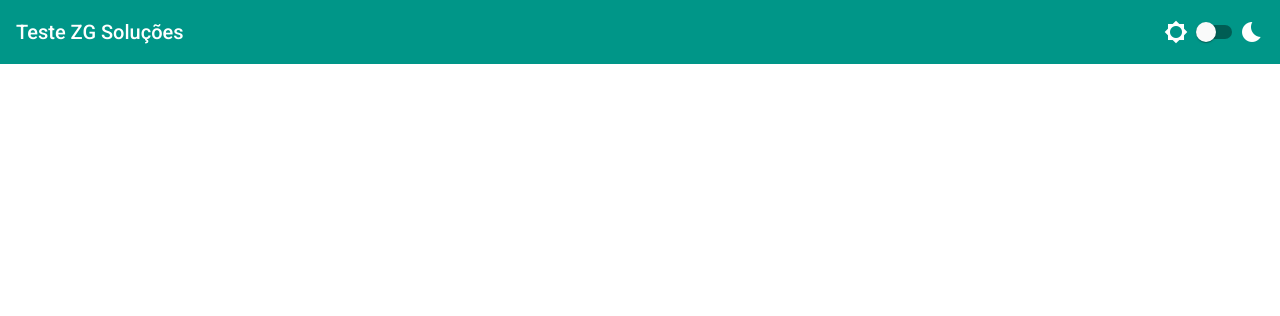
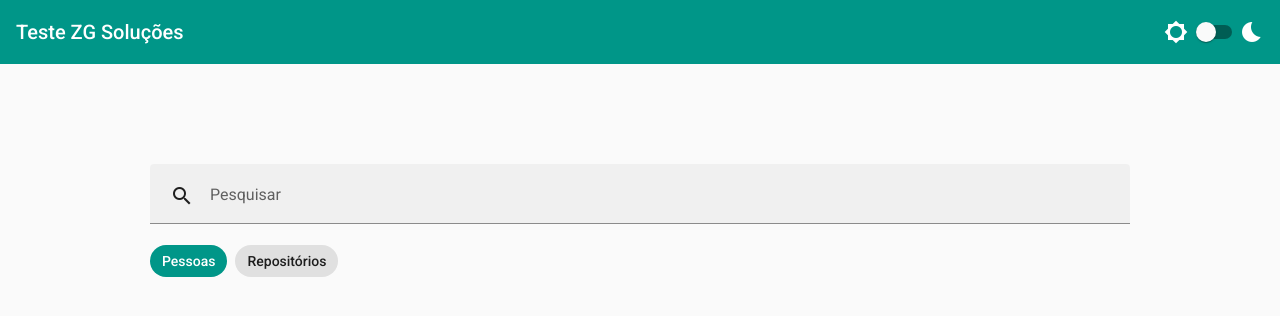
Before and after one commit to deriknyvo/github-search, an Angular app: page / in a window 1280 px wide. Shown: the top 316 px of the page. Built offline with nearby package versions, Linux system fonts and the light colour scheme.

Commit message:
layout ja definido

```diff
--- a/src/app/app.component.html
+++ b/src/app/app.component.html
@@ -1,3 +1,4 @@
+<div class="layout">
   <mat-toolbar color="primary">
     <span>
       Teste ZG Soluções
@@ -8,9 +9,111 @@
       <mat-slide-toggle [formControl]="toggleControl"></mat-slide-toggle>
       <mat-icon>bedtime</mat-icon>
     </div>
-
   </mat-toolbar>
 
-<div class="content mat-app-background">
+  <main class="mat-app-background">
 
+    <form>
+      <mat-form-field appearance="fill">
+        <button matPrefix mat-icon-button aria-label="Search" (click)="search()">
+          <mat-icon>search</mat-icon>
+        </button>
+
+        <mat-label>Pesquisar</mat-label>
+
+        <input cdkFocusInitial matInput [formControl]="value" placeholder="Repositórios ou pessoas">
+
+        <button *ngIf="value.value" matSuffix mat-icon-button aria-label="Clear" (click)="value.setValue('')">
+          <mat-icon>close</mat-icon>
+        </button>
+      </mat-form-field>
+
+      <mat-chip-list aria-label="Filters">
+        <mat-chip color="primary" selected>Pessoas</mat-chip>
+        <mat-chip color="primary">Repositórios</mat-chip>
+      </mat-chip-list>
+    </form>
+
+    <div class="result">
+
+      <div *ngIf="loading" class="loading">
+        <mat-spinner diameter="50"></mat-spinner>
       </div>
+
+      <mat-selection-list *ngIf="false" [multiple]="false">
+        <mat-list-option>
+          <mat-icon mat-list-icon>folder</mat-icon>
+          <div mat-line>Teste</div>
+          <div mat-line> 18/10/2022 </div>
+        </mat-list-option>
+
+        <mat-list-option>
+          <mat-icon mat-list-icon>folder</mat-icon>
+          <div mat-line>Teste</div>
+          <div mat-line> 18/10/2022 </div>
+        </mat-list-option>
+
+        <mat-list-option>
+          <mat-icon mat-list-icon>folder</mat-icon>
+          <div mat-line>Teste</div>
+          <div mat-line> 18/10/2022 </div>
+        </mat-list-option>
+
+        <mat-list-option>
+          <mat-icon mat-list-icon>folder</mat-icon>
+          <div mat-line>Teste</div>
+          <div mat-line> 18/10/2022 </div>
+        </mat-list-option>
+
+        <mat-list-option>
+          <mat-icon mat-list-icon>folder</mat-icon>
+          <div mat-line>Teste</div>
+          <div mat-line> 18/10/2022 </div>
+        </mat-list-option>
+
+        <mat-list-option>
+          <mat-icon mat-list-icon>folder</mat-icon>
+          <div mat-line>Teste</div>
+          <div mat-line> 18/10/2022 </div>
+        </mat-list-option>
+
+        <mat-list-option>
+          <mat-icon mat-list-icon>folder</mat-icon>
+          <div mat-line>Teste</div>
+          <div mat-line> 18/10/2022 </div>
+        </mat-list-option>
+
+        <mat-list-option>
+          <mat-icon mat-list-icon>folder</mat-icon>
+          <div mat-line>Teste</div>
+          <div mat-line> 18/10/2022 </div>
+        </mat-list-option>
+
+        <mat-list-option>
+          <mat-icon mat-list-icon>folder</mat-icon>
+          <div mat-line>Teste</div>
+          <div mat-line> 18/10/2022 </div>
+        </mat-list-option>
+
+        <mat-list-option>
+          <mat-icon mat-list-icon>folder</mat-icon>
+          <div mat-line>Teste</div>
+          <div mat-line> 18/10/2022 </div>
+        </mat-list-option>
+
+        <mat-list-option>
+          <mat-icon mat-list-icon>folder</mat-icon>
+          <div mat-line>Teste</div>
+          <div mat-line> 18/10/2022 </div>
+        </mat-list-option>
+
+        <mat-list-option>
+          <mat-icon mat-list-icon>folder</mat-icon>
+          <div mat-line>Teste</div>
+          <div mat-line> 18/10/2022 </div>
+        </mat-list-option>
+      </mat-selection-list>
+    </div>
+
+  </main>
+</div>
--- a/src/app/app.component.scss
+++ b/src/app/app.component.scss
@@ -1,5 +1,58 @@
+:host ::ng-deep .mat-form-field-flex {
+    gap: 8px;
+}
+
+.layout {
+    height: 100%;
+    display: flex;
+    flex-direction: column;
+}
+
+main {
+    flex-grow: 1;
+    padding: 100px 50px 50px 50px;
+    display: flex;
+    flex-direction: column;
+    overflow: hidden;
+    gap: 8px;
+
+    form {
+        display: flex;
+        align-items: flex-start;
+        flex-direction: column;
+        padding: 0 100px;
+
+        .mat-form-field {
+            width: 100%;
+            font-size: 16px;
+        }
+    }
+
+    .result {
+        flex-grow: 1;
+        padding: 0 100px;
+        overflow: auto;
+
+        .loading {
+            height: 100%;
+            display: flex;
+            align-items: center;
+            justify-content: center;
+        }
+    }
+
+}
+
+@media (min-width: 2492px) {
+    main {
+        padding: 100px 350px 50px 350px;
+    }
+}
+
+
 .mat-toolbar {
     justify-content: space-between;
+    min-height: 64px;
 }
 
 .toggle-control {
--- a/src/app/app.component.ts
+++ b/src/app/app.component.ts
@@ -11,6 +11,8 @@ export class AppComponent {
 
   @HostBinding('class') className = '';
   public toggleControl = new FormControl(false);
+  public value = new FormControl();
+  public loading: boolean = false;
 
   constructor(private overlay: OverlayContainer) { }
 
@@ -26,4 +28,8 @@ export class AppComponent {
       }
     });
   }
+
+  search() {
+    console.log('Procurar');
+  }
 }
```
Also changed, not shown: src/app/app.module.ts (+10 -16 lines). Lines whose indentation alone changed are shown as unchanged.
